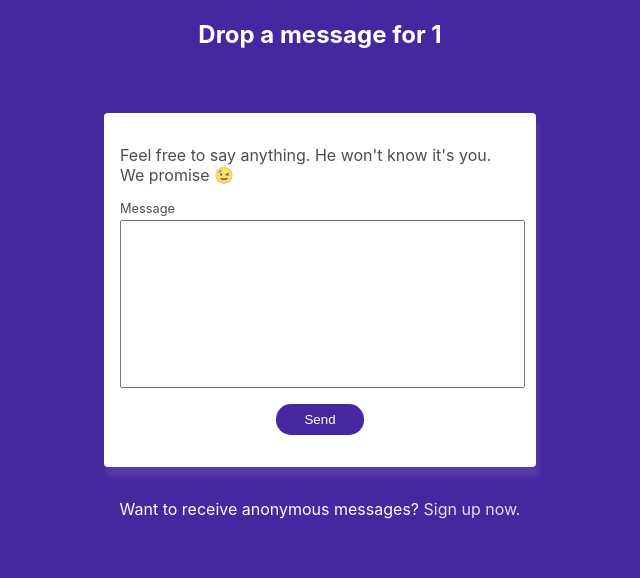
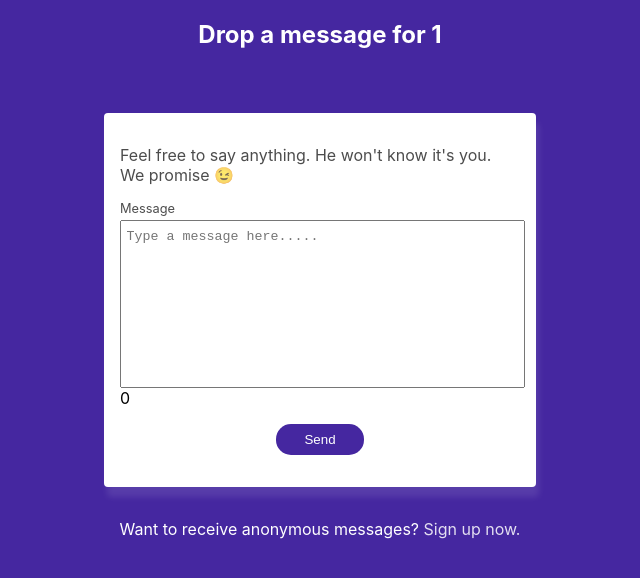
Before and after one commit to Amir9eng/Anonymous, a React (Create React App) app: page /message/1 in a window 1280 px wide. Shown: the top 578 px of the page, without its empty margins (320-960 px from the left). Built offline with nearby package versions, Linux system fonts and the light colour scheme.

Commit message:
feat: textCounter

```diff
--- a/src/pages/AnonMessenger.jsx
+++ b/src/pages/AnonMessenger.jsx
@@ -1,11 +1,17 @@
-import React from 'react'
+import React, {useState} from 'react'
 import { Link } from "react-router-dom";
 import "./access.scss";
+import "./AnonMessenger";
 import Axios from 'axios';
 
 const capitalize = (w) => w[0].toUpperCase().concat(w.substring(1))
 
+
+const MessageCount = ({textCount}) =>  <span style={{color:'black'}}className="indicator">{textCount}</span>
 function AnonMessenger({ match }) {
+
+  const [textCount, setTextCount] = useState(0)
+
   const anon = match.params.anon;
 
   const handleMessageSubmit = (e)=>{
@@ -27,7 +33,11 @@ function AnonMessenger({ match }) {
         </p>
         <div className="input-field">
           <label>Message</label>
-          <textarea name="text" rows="10" required></textarea>
+          <textarea onChange={(e) => setTextCount((e.target.value).length)} name="text" rows="10" required maxLength= "400" placeholder="Type a message here.....">
+
+          </textarea>
+          <MessageCount textCount={textCount} />
+
         </div>
         <button>Send</button>
       </form>
--- a/src/pages/access.scss
+++ b/src/pages/access.scss
@@ -56,6 +56,7 @@
       input, textarea {
         padding: .5rem .35rem;
         width: 100%;
+        outline: none;
       }
     }
   }
```
Also changed, not shown: src/components/ErrorHandler.jsx (deleted, +0 -11 lines), 2 other files (tests, documents, lock files or other folders).
